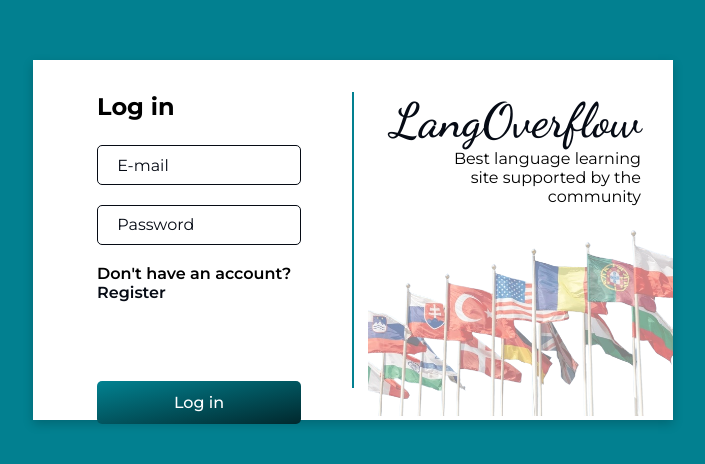
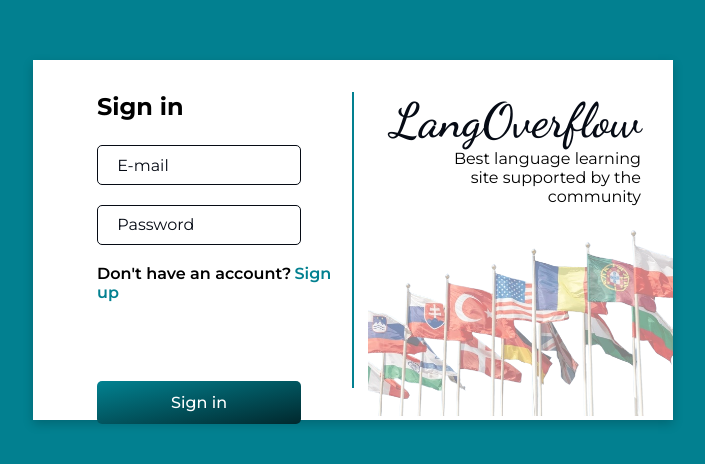
Before and after one commit to MrEpiko/LangOverflow, a React (Vite) app in the folder client/: page /login in a window 1280 px wide. Shown: the part 160-624 px from the top of the page, without its empty margins (287-992 px from the left). Built offline with nearby package versions, Linux system fonts and the light colour scheme; no server answers.

Commit message:
Changed text from Login/Register to Sign in/Sign up

```diff
--- a/client/src/pages/LoginPage.jsx
+++ b/client/src/pages/LoginPage.jsx
@@ -39,7 +39,7 @@ const LoginPage = () => {
     <div className={styles.container}>
       <div className={styles.loginForm}>
         <div className={styles.loginForm_left}>
-          <h2 className={styles.form_title}>Log in</h2>
+          <h2 className={styles.form_title}>Sign in</h2>
           <form onSubmit={handleSubmit}>
             <input
               type="text"
@@ -58,7 +58,7 @@ const LoginPage = () => {
             <div className={styles.registerWrapper}>
               <span>Don't have an account?</span>
               <span>
-                <Link to="/register" replace>Register</Link>
+                <Link to="/register" replace  className={styles.redirect}>Sign up</Link>
               </span>
             </div>
             <div className={styles.googleLoginContainer}>
@@ -69,7 +69,7 @@ const LoginPage = () => {
                 theme="filled_black"
               />
             </div>
-            <button type="submit">Log in</button>
+            <button type="submit">Sign in</button>
           </form>
         </div>
         <div className={styles.divider}></div>
--- a/client/src/pages/LoginPage.module.css
+++ b/client/src/pages/LoginPage.module.css
@@ -135,3 +135,8 @@
     text-decoration: underline;
     text-decoration-color: var(--highlight);
 }
+
+
+.redirect{
+    color: var(--primary) !important;
+}
--- a/client/src/pages/RegisterPage.jsx
+++ b/client/src/pages/RegisterPage.jsx
@@ -46,7 +46,7 @@ const RegisterPage = () => {
     <div className={styles.container}>
       <div className={styles.registerForm}>
         <div className={styles.registerForm_left}>
-          <h2>Register</h2>
+          <h2>Sign up</h2>
             <form onSubmit={handleSubmit}>
               <input
                 type="text"
@@ -79,7 +79,7 @@ const RegisterPage = () => {
               <div className={styles.loginWrapper}>
                 <span>Alrady have an account?</span>
                 <span>
-                  <Link to="/login" replace>Log in</Link>
+                  <Link to="/login" replace className={styles.redirect}>Sign in</Link>
                 </span>
               </div>
               <div className={styles.googleLoginContainer}>
@@ -90,7 +90,7 @@ const RegisterPage = () => {
                   theme="filled_black"
                 />
               </div>
-              <button type="submit">Register</button>
+              <button type="submit">Sign up</button>
           </form>
         </div>
         <div className={styles.divider}></div>
--- a/client/src/pages/RegisterPage.module.css
+++ b/client/src/pages/RegisterPage.module.css
@@ -136,3 +136,7 @@
     text-decoration: underline;
     text-decoration-color: var(--highlight);
 }
+
+.redirect{
+    color: var(--primary) !important;
+}
```
